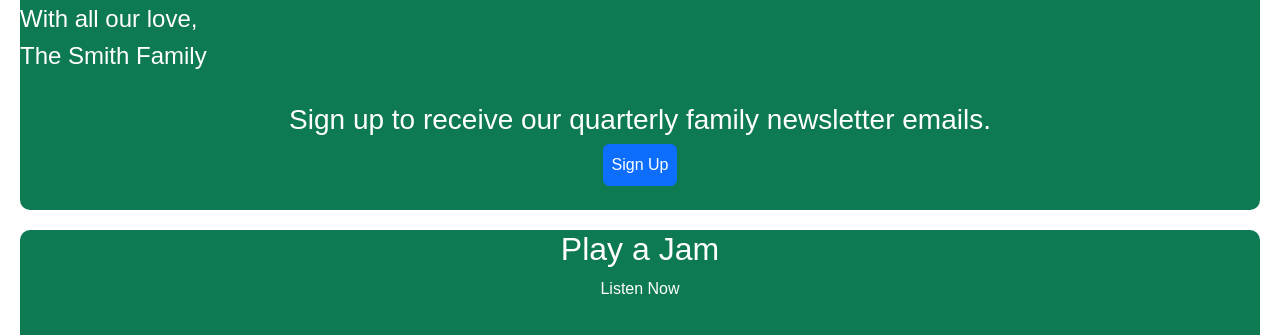
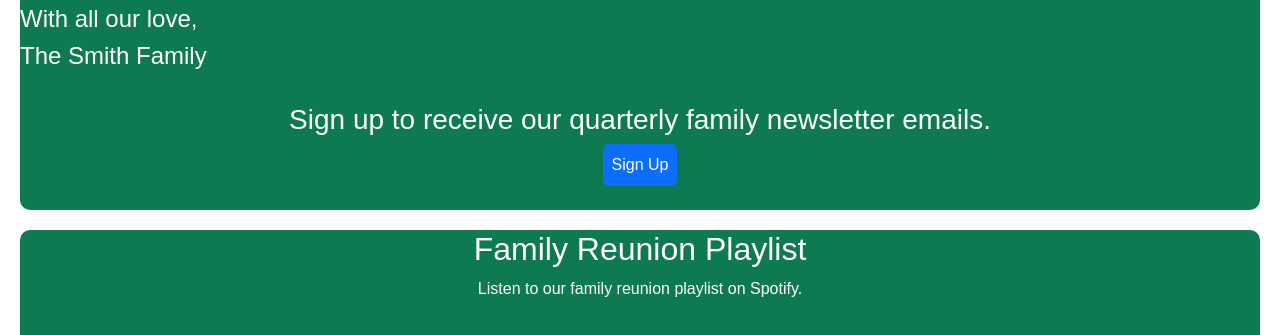
Before and after one commit to MattB-ks/01-Project-Family-Reunion, a plain HTML site: page index.html in a window 1280 px wide. Shown: the part 2924-3259 px from the top of the page. Drawn offline with nearby package versions, Linux system fonts and the light colour scheme.

Commit message:
put back

```diff
--- a/index.html
+++ b/index.html
@@ -17,7 +17,7 @@
     <!-- header and nav section start -->
     <header>
       <div class="navbar">
-        <a href="/index.html" class="list-group-item" target="_self" aria-current="true">Smith Family Reunion</a>
+        <a href="/Index.html" class="list-group-item" target="_self" aria-current="true">Smith Family Reunion</a>
         <!--<a href="#reunion-info" class="list-group-item">Reunion-info</a>-->
         <a href="#location" class="list-group-item">Location</a>
         <a href="#newsletter" class="list-group-item">Family Newsletter</a>
@@ -140,8 +140,8 @@
 
   <!--Spotify section starts-->
   <article id="playList" class="playList text-center">
-    <h2>Play a Jam</h2>
-    <p>Listen Now</p>
+    <h2>Family Reunion Playlist</h2>
+    <p>Listen to our family reunion playlist on Spotify.</p>
   <iframe class="spotify"
     src="https://open.spotify.com/embed/playlist/6N9SmZnfzRToh8HOrSKssd?utm_source=generator" height="352"
     frameBorder="0" allowfullscreen=""
```
